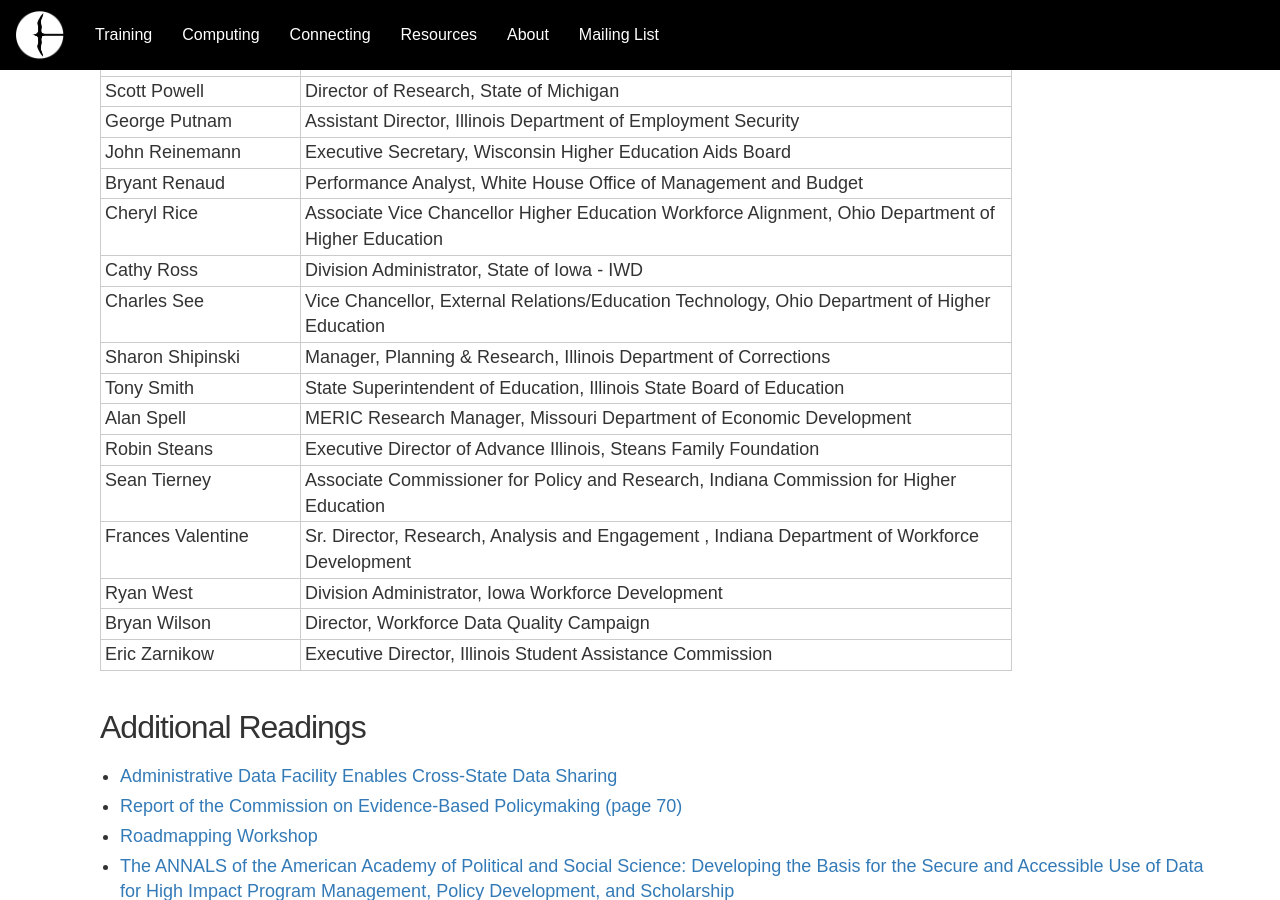
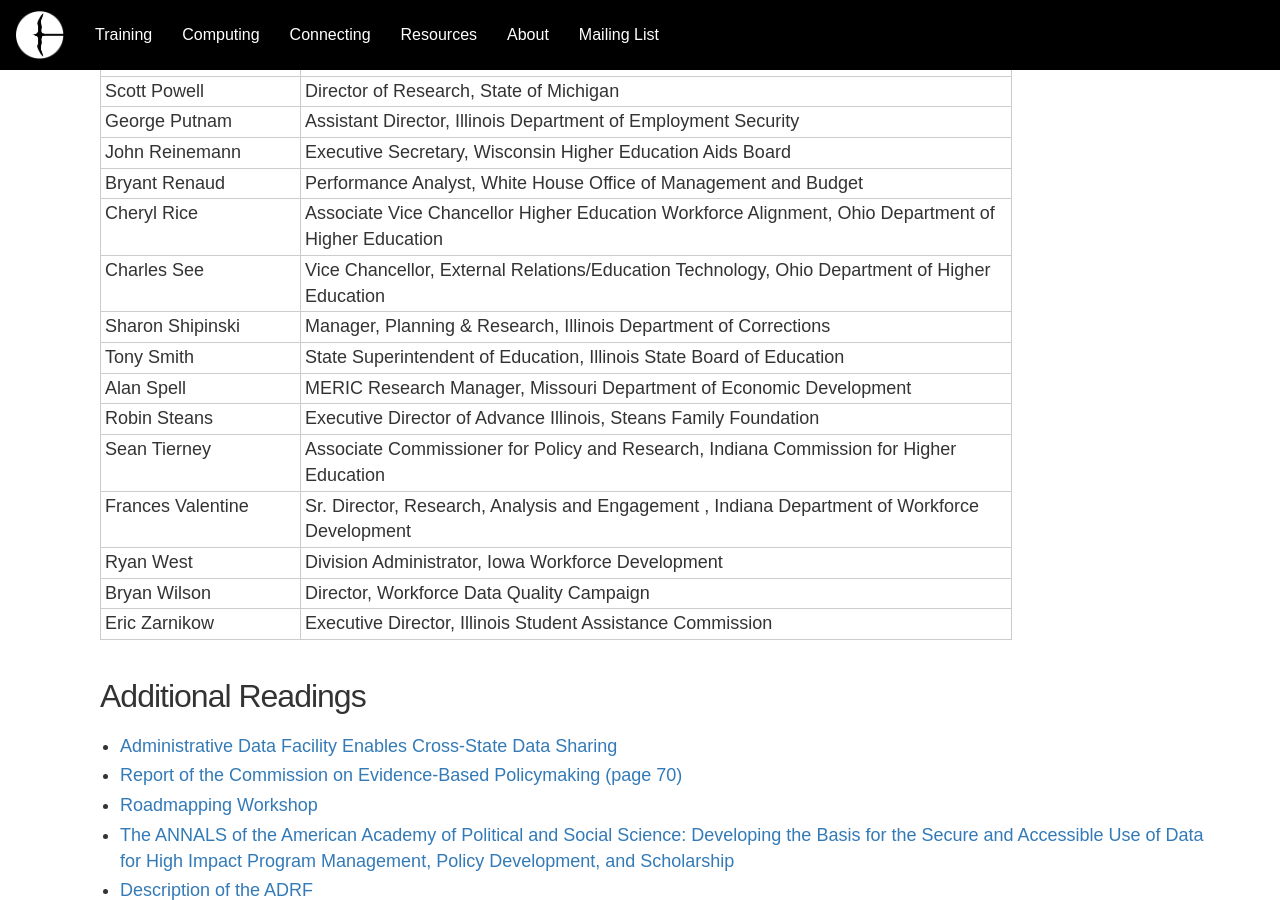
Before and after one commit to NYU-CI/coleridge, a Jekyll site: the page built from pages/workshop.html, in a window 1280 px wide and 900 px high, scrolled down 2768 px. Built offline with Jekyll 4.4.1, drawn with Linux system fonts in a browser that asks for light colours; nearby versions of some CDN libraries.

```diff
--- a/pages/workshop.html
+++ b/pages/workshop.html
@@ -262,10 +262,6 @@
         <td>Associate Vice Chancellor Higher Education Workforce Alignment, Ohio Department of Higher Education</td>
         </tr>
         <tr>
-        <td>Cathy Ross</td>
-        <td>Division Administrator, State of Iowa - IWD</td>
-        </tr>
-        <tr>
         <td>Charles See</td>
         <td>Vice Chancellor, External Relations/Education Technology, Ohio Department of Higher Education</td>
         </tr>
```
